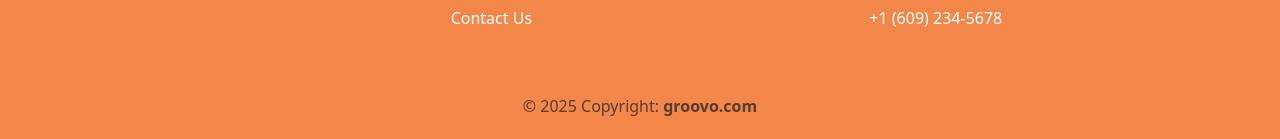
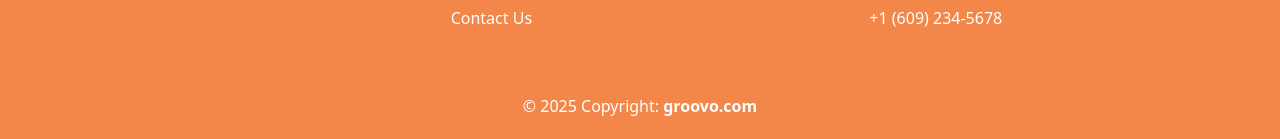
Before and after one commit to daveyloder/groovo, a React (Vite) app in the folder frontend/: page / in a window 1280 px wide. Shown: the part 747-886 px from the top of the page. Built offline with nearby package versions, Linux system fonts and the light colour scheme; no server answers; the HTML template or start-up script is replaced by a standard one.

Commit message:
Updated footer color

```diff
--- a/frontend/src/components/footer/Footer.module.css
+++ b/frontend/src/components/footer/Footer.module.css
@@ -21,3 +21,6 @@ footer p {
 footer span {
   color: white;
 }
+footer div {
+  color: white;
+}
```
